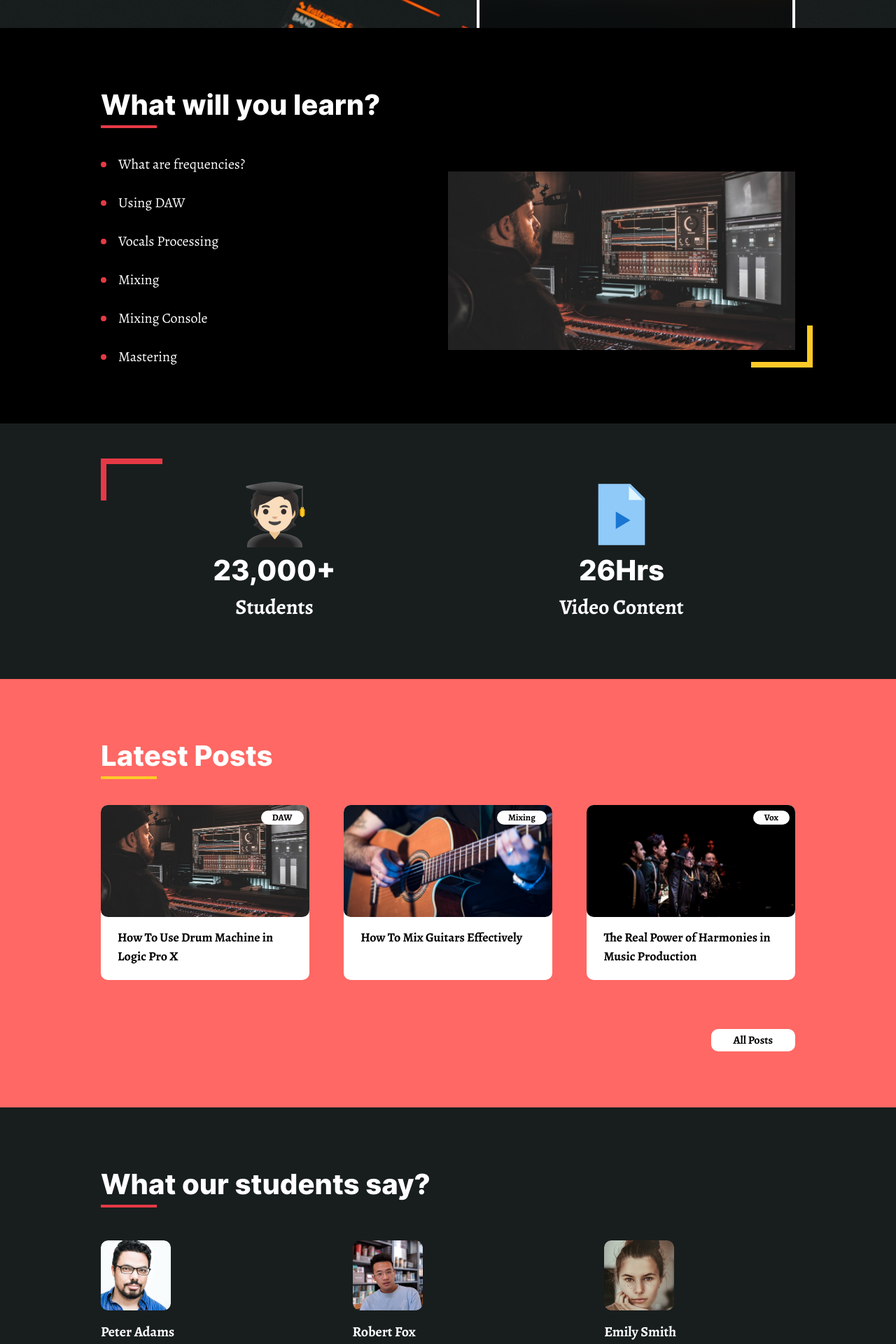
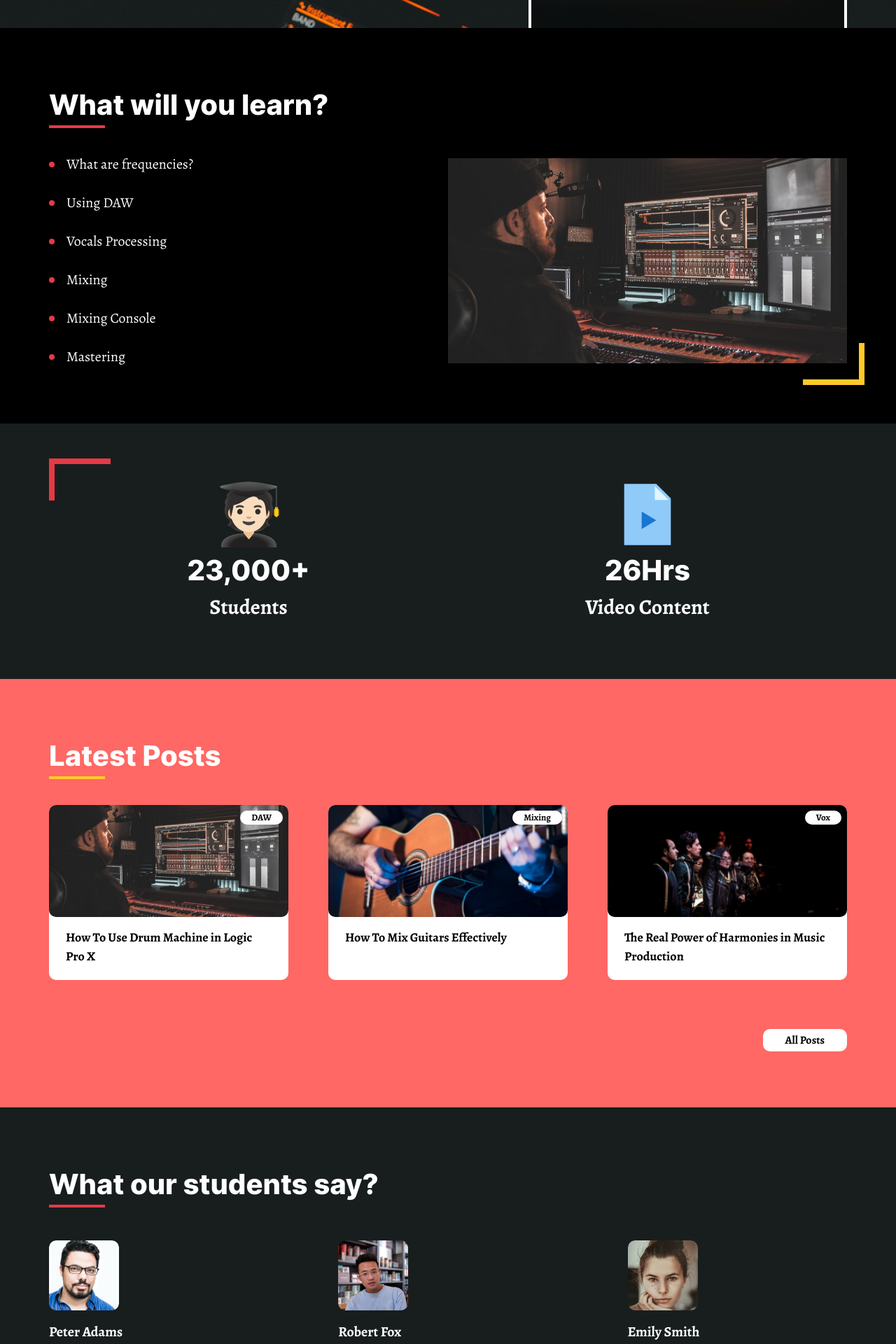
Before and after one commit to RahimliZakir/SoundDZign-Figma-To-React-Vite-Project-With-SanityIO, a React (Vite) app in the folder app/: page / in a window 1280 px wide. Shown: the part 760-2680 px from the top of the page at 70% size. Built offline with nearby package versions, Linux system fonts and the light colour scheme.

Commit message:
Container Class Improved

```diff
--- a/app/src/components/Blog.jsx
+++ b/app/src/components/Blog.jsx
@@ -2,7 +2,8 @@ import { DawBlog, GuitarBlog, GroupBlog } from "../assets/images";
 
 const Blog = () => {
   return (
-    <section id="blog" className="py-[80px] container bg-pink">
+    <section id="blog" className="py-[80px] bg-pink">
+      <div className="container">
         <h2 className="font-inter relative text-white text-[40px] font-black after:content-[''] after:bg-yellow after:inline-block after:absolute after:w-[80px] after:h-[4px] after:left-0 after:bottom-[-2.5px]">
           Latest Posts
         </h2>
@@ -61,6 +62,7 @@ const Blog = () => {
             All Posts
           </a>
         </div>
+      </div>
     </section>
   );
 };
--- a/app/src/components/Footer.jsx
+++ b/app/src/components/Footer.jsx
@@ -2,7 +2,8 @@ import { FacebookIcon, TwitterIcon, InstagramIcon } from "../assets/images";
 
 const Footer = () => {
   return (
-    <footer className="py-[50px] container bg-black">
+    <footer className="py-[50px] bg-black">
+      <div className="container">
         <div className="flex justify-between">
           <div>
             <h4 className="font-inter text-white font-extrabold">
@@ -53,6 +54,7 @@ const Footer = () => {
             </ul>
           </div>
         </div>
+      </div>
     </footer>
   );
 };
--- a/app/src/components/Info.jsx
+++ b/app/src/components/Info.jsx
@@ -2,7 +2,8 @@ import { RedBorder, Student, VideoFile } from "../assets/images";
 
 const Info = () => {
   return (
-    <section id="info" className="bg-darkBlack py-[80px] container">
+    <section id="info" className="bg-darkBlack py-[80px]">
+      <div className="container">
         <div className="relative flex">
           <img
             className="absolute left-0 top-[-30px]"
@@ -21,6 +22,7 @@ const Info = () => {
             <p className="font-alegreya text-[30px] font-bold">Video Content</p>
           </div>
         </div>
+      </div>
     </section>
   );
 };
--- a/app/src/components/Intro.jsx
+++ b/app/src/components/Intro.jsx
@@ -5,8 +5,9 @@ const Intro = () => {
     <section
       id="header"
       style={{ "--header-banner": `url(${HeaderBanner})` }}
-      className={`bg-[image:var(--header-banner)] h-screen container`}
+      className={`bg-[image:var(--header-banner)] h-screen`}
     >
+      <div className="container">
         <div className="relative h-screen">
           <div className="w-[455px] h-[330px] absolute rounded-t-[20px] bg-black/50 backdrop-blur-[25px] border-white border-[4px] border-b-0 right-0 bottom-0 text-white py-[50px] px-[40px]">
             <p className="relative font-inter font-extrabold after:content-[''] after:inline-block after:bg-red after:w-[60px] after:h-[4px] after:absolute after:bottom-[-5px] after:left-0">
@@ -20,6 +21,7 @@ const Intro = () => {
             </button>
           </div>
         </div>
+      </div>
     </section>
   );
 };
--- a/app/src/components/Testimonials.jsx
+++ b/app/src/components/Testimonials.jsx
@@ -6,7 +6,8 @@ import {
 
 const Testimonials = () => {
   return (
-    <section id="testimonials" className="py-[80px] container bg-darkBlack">
+    <section id="testimonials" className="py-[80px] bg-darkBlack">
+      <div className="container">
         <h2 className="font-inter relative text-white text-[40px] font-black after:content-[''] after:bg-red after:inline-block after:absolute after:w-[80px] after:h-[4px] after:left-0 after:bottom-[-2.5px]">
           What our students say?
         </h2>
@@ -34,8 +35,8 @@ const Testimonials = () => {
               Robert Fox
             </h6>
             <p className="text-white font-alegreya">
-            I got to learn a lot about Music Production with this course. Thanks
-            :)
+              I got to learn a lot about Music Production with this course.
+              Thanks :)
             </p>
           </div>
           <div className="w-[27.5%] mb-[40px]">
@@ -50,6 +51,7 @@ const Testimonials = () => {
             <p className="text-white font-alegreya">Awesome! Great job!!</p>
           </div>
         </div>
+      </div>
     </section>
   );
 };
--- a/app/src/components/Topics.jsx
+++ b/app/src/components/Topics.jsx
@@ -14,7 +14,8 @@ const Topics = () => {
   const [topicImage, setTopicImage] = useState(UsingDaw);
 
   return (
-    <section id="topics" className="bg-black container py-[80px]">
+    <section id="topics" className="bg-black py-[80px]">
+      <div className="container">
         <h2 className="font-inter relative text-white text-[40px] font-black after:content-[''] after:bg-red after:inline-block after:absolute after:w-[80px] after:h-[4px] after:left-0 after:bottom-[-2.5px]">
           What will you learn?
         </h2>
@@ -76,10 +77,11 @@ const Topics = () => {
           </div>
 
           <img
-          className="absolute right-[-25px] bottom-0"
+            className="absolute right-[-25px] bottom-[-25px]"
             src={YellowBorder}
             alt="Topic Image Border"
           />
+        </div>
       </div>
     </section>
   );
--- a/app/src/index.css
+++ b/app/src/index.css
@@ -85,7 +85,23 @@
 @tailwind utilities;
 
 .container {
-  @apply px-36;
+  padding: 0 15px;
+  margin: 0 auto;
+}
+@media (min-width: 768px) {
+  .container {
+    width: 750px;
+  }
+}
+@media (min-width: 992px) {
+  .container {
+    width: 970px;
+  }
+}
+@media (min-width: 1200px) {
+  .container {
+    width: 1170px;
+  }
 }
 
 .topics-li {
```
Lines whose indentation alone changed are shown as unchanged.
